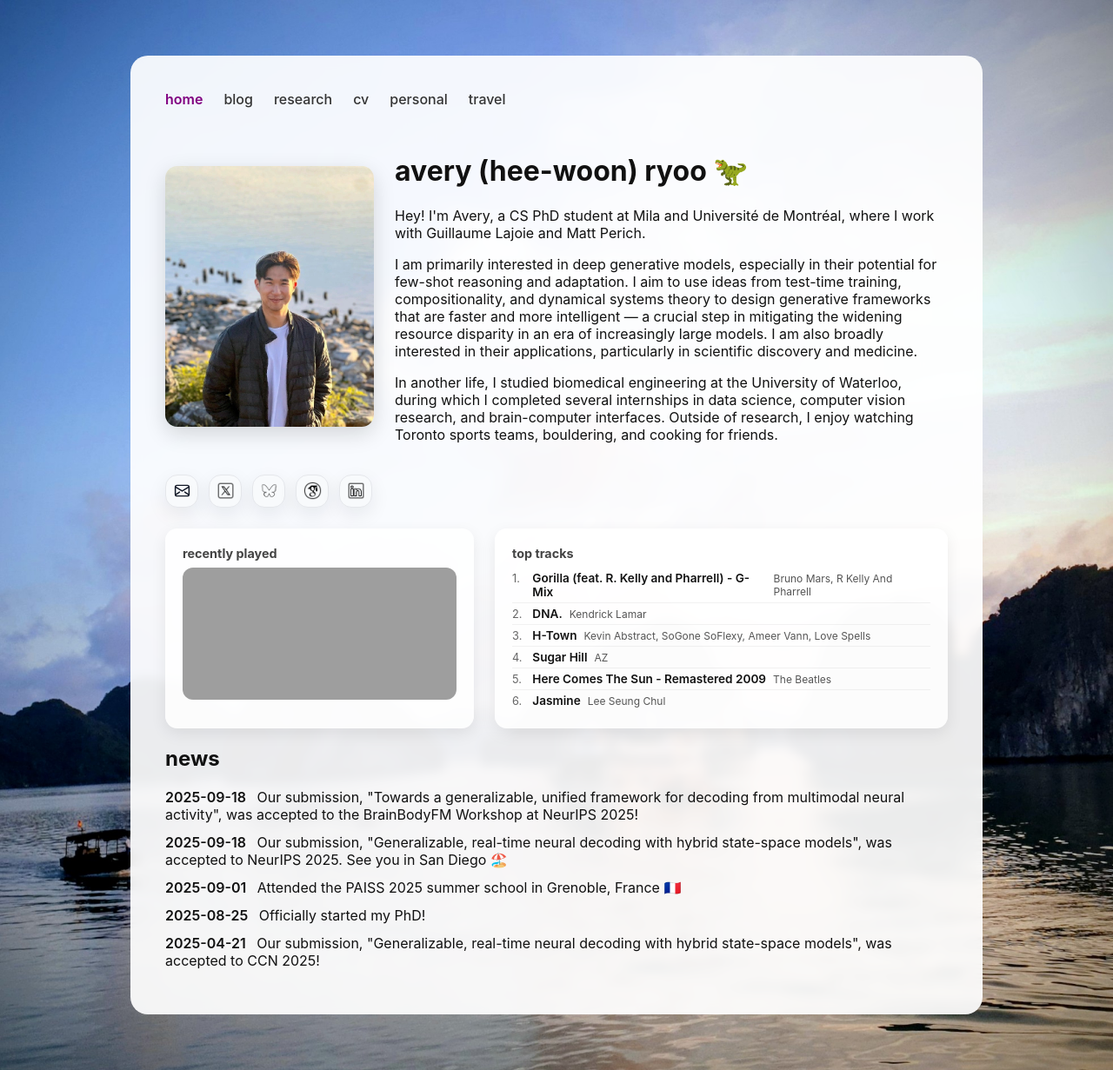
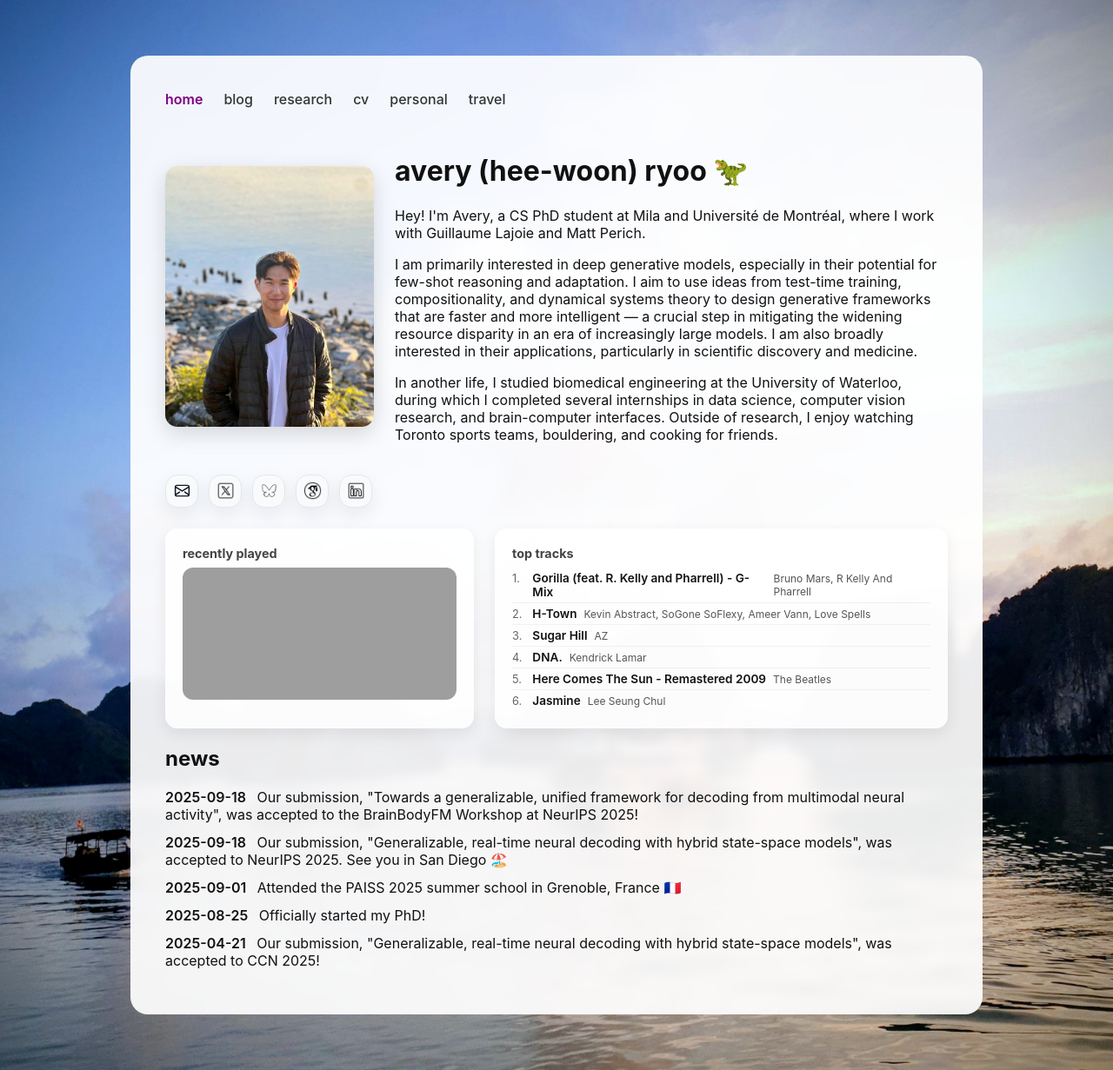
Before and after one commit to averyryoo/averyryoo.github.io, a Jekyll site: the page built from index.md, in a window 1280 px wide. Shown: the whole page at 87% size. Built offline with Jekyll 4.4.1, drawn with Linux system fonts in a browser that asks for light colours; part of the change alters nothing that is shown; grey boxes are pictures that could not be loaded.

```diff
--- a/_data/spotify.yml
+++ b/_data/spotify.yml
@@ -9,19 +9,19 @@ top_tracks:
 - artist: Bruno Mars, R Kelly And Pharrell
   track: Gorilla (feat. R. Kelly and Pharrell) - G-Mix
   url: https://open.spotify.com/track/7uVKvaDWDpss7Ldj9kypLX
-- artist: Kendrick Lamar
-  track: DNA.
-  url: https://open.spotify.com/track/6HZILIRieu8S0iqY8kIKhj
 - artist: Kevin Abstract, SoGone SoFlexy, Ameer Vann, Love Spells
   track: H-Town
   url: https://open.spotify.com/track/6UsYsmYnfzpIcTR0oqaQVw
 - artist: AZ
   track: Sugar Hill
   url: https://open.spotify.com/track/0lZWjBImx6kNe3WtOA09Xu
+- artist: Kendrick Lamar
+  track: DNA.
+  url: https://open.spotify.com/track/6HZILIRieu8S0iqY8kIKhj
 - artist: The Beatles
   track: Here Comes The Sun - Remastered 2009
   url: https://open.spotify.com/track/6dGnYIeXmHdcikdzNNDMm2
 - artist: Lee Seung Chul
   track: Jasmine
   url: https://open.spotify.com/track/7DTkq3BsVzztMPSsgiUnrv
-updated_at: 2026-07-31 02:34 UTC
+updated_at: 2026-07-31 06:10 UTC
```
